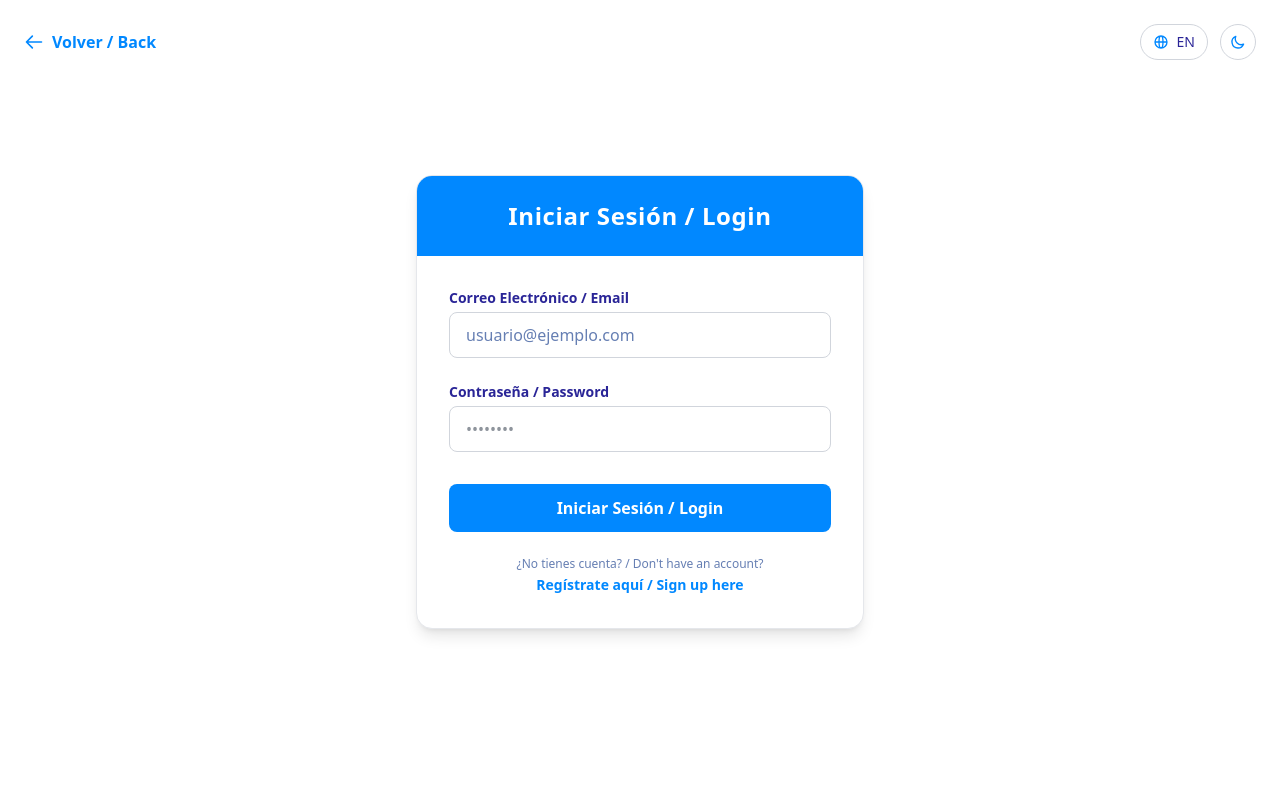
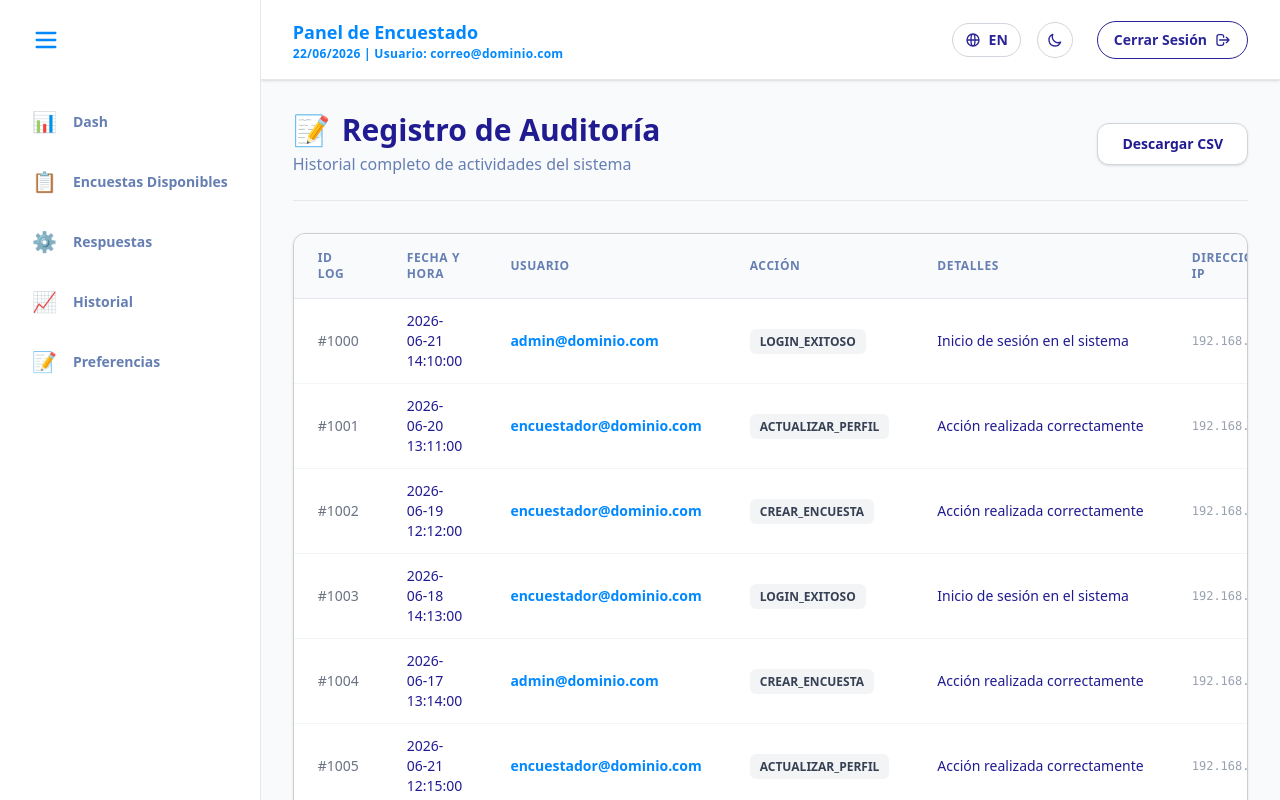
Before and after one commit to JaimeGD07/SolveSystem, an Angular app: page /auditoria in a window 1280 px wide. Before the commit this address led to /auth/login. Built offline with nearby package versions, Linux system fonts and the light colour scheme.

Commit message:
visuales de auditoria de admin

```diff
--- a/src/app/app.routes.ts
+++ b/src/app/app.routes.ts
@@ -70,6 +70,10 @@ export const routes: Routes = [
     path: 'reportes',
     loadComponent: () => import('./features/admin/pages/reportes/reportes.component').then(m => m.ReportesComponent)
   },
+  {
+    path: 'auditoria',
+    loadComponent: () => import('./features/admin/pages/auditoria/auditoria.component').then(m => m.AuditoriaComponent)
+  },
   // {
   //   path: 'config',
   //   canActivate: [authGuard],
@@ -86,14 +90,14 @@ export const routes: Routes = [
   //       .then((m) => m.PlaceholderPageComponent),
   //   data: { title: 'Reportes Generales' }
   // },
-  {
-    path: 'auditoria',
-    canActivate: [authGuard],
-    loadComponent: () =>
-      import('./features/placeholder-page/placeholder-page.component')
-        .then((m) => m.PlaceholderPageComponent),
-    data: { title: 'Bitácora de Auditoría' }
-  },
+  // {
+  //   path: 'auditoria',
+  //   canActivate: [authGuard],
+  //   loadComponent: () =>
+  //     import('./features/placeholder-page/placeholder-page.component')
+  //       .then((m) => m.PlaceholderPageComponent),
+  //   data: { title: 'Bitácora de Auditoría' }
+  // },
   {
     path: 'respuestas',
     canActivate: [authGuard],
--- /dev/null
+++ b/src/app/core/models/auditoria.model.ts
@@ -0,0 +1,8 @@
+export interface AuditoriaLog {
+  id: number;
+  fechaHora: string; // Ej: '2026-06-21 14:30:00'
+  usuario: string; // Email de quien hizo la acción
+  accion: string; // Ej: 'LOGIN', 'CREAR_ENCUESTA', 'ELIMINAR_USUARIO'
+  detalles: string;
+  ip: string;
+}
--- /dev/null
+++ b/src/app/features/admin/pages/auditoria/auditoria.component.html
@@ -0,0 +1,90 @@
+<div class="flex h-screen bg-gray-50 overflow-hidden font-sans text-solve-darker">
+
+  <app-sidebar></app-sidebar>
+
+  <div class="flex-1 flex flex-col h-screen overflow-hidden">
+    <app-header></app-header>
+
+    <main class="flex-1 overflow-x-hidden overflow-y-auto p-8">
+      <div class="max-w-6xl mx-auto">
+
+        <div class="flex flex-col md:flex-row justify-between items-start md:items-center mb-8 gap-4 border-b border-gray-200 pb-6">
+          <div>
+            <h1 class="text-3xl font-extrabold text-solve-darker flex items-center gap-3">
+              <span>📝</span> Registro de Auditoría
+            </h1>
+            <p class="text-solve-text-muted mt-1 text-base font-medium">Historial completo de actividades del sistema</p>
+          </div>
+
+          <button class="bg-white border border-gray-300 hover:bg-gray-50 text-solve-darker font-bold py-2.5 px-6 rounded-xl transition-colors text-sm shadow-sm flex items-center gap-2">
+            Descargar CSV
+          </button>
+        </div>
+
+        <div class="bg-white border border-solve-gray rounded-xl shadow-sm flex flex-col">
+
+          <div class="overflow-x-auto rounded-t-xl">
+            <table class="w-full text-left border-collapse">
+              <thead>
+                <tr class="text-xs text-solve-text-muted font-bold uppercase tracking-wider border-b border-gray-200 bg-gray-50">
+                  <th class="py-4 px-6">ID Log</th>
+                  <th class="py-4 px-6">Fecha y Hora</th>
+                  <th class="py-4 px-6">Usuario</th>
+                  <th class="py-4 px-6">Acción</th>
+                  <th class="py-4 px-6">Detalles</th>
+                  <th class="py-4 px-6">Dirección IP</th>
+                </tr>
+              </thead>
+              <tbody class="text-sm font-medium text-solve-darker">
+                @for (log of paginatedLogs(); track log.id) {
+                  <tr class="border-b border-gray-100 last:border-b-0 hover:bg-solve-pale/20 transition-colors">
+                    <td class="py-3 px-6 text-gray-500">#{{ log.id }}</td>
+                    <td class="py-3 px-6">{{ log.fechaHora }}</td>
+                    <td class="py-3 px-6 text-solve-primary font-bold">{{ log.usuario }}</td>
+                    <td class="py-3 px-6">
+                      <span class="px-2.5 py-1 rounded-md text-xs font-bold bg-gray-100 text-gray-700">
+                        {{ log.accion }}
+                      </span>
+                    </td>
+                    <td class="py-3 px-6 truncate max-w-xs" [title]="log.detalles">{{ log.detalles }}</td>
+                    <td class="py-3 px-6 text-gray-400 font-mono text-xs">{{ log.ip }}</td>
+                  </tr>
+                }
+              </tbody>
+            </table>
+          </div>
+
+          <div class="p-4 border-t border-gray-200 bg-gray-50 flex flex-col sm:flex-row justify-between items-center gap-4 rounded-b-xl">
+            <span class="text-sm font-medium text-gray-500">
+              Mostrando <span class="font-bold text-solve-darker">{{ startIndexDisplay() }}</span> a
+              <span class="font-bold text-solve-darker">{{ endIndexDisplay() }}</span> de
+              <span class="font-bold text-solve-darker">{{ logs().length }}</span> registros
+            </span>
+
+            <div class="flex items-center gap-2">
+              <button
+                (click)="prevPage()"
+                [disabled]="currentPage() === 1"
+                class="px-4 py-2 border border-gray-300 rounded-lg text-sm font-bold text-solve-darker hover:bg-gray-100 disabled:opacity-50 disabled:cursor-not-allowed transition-colors">
+                Anterior
+              </button>
+
+              <span class="text-sm font-bold text-solve-primary px-2">
+                Página {{ currentPage() }} de {{ totalPages() }}
+              </span>
+
+              <button
+                (click)="nextPage()"
+                [disabled]="currentPage() === totalPages()"
+                class="px-4 py-2 border border-gray-300 rounded-lg text-sm font-bold text-solve-darker hover:bg-gray-100 disabled:opacity-50 disabled:cursor-not-allowed transition-colors">
+                Siguiente
+              </button>
+            </div>
+          </div>
+
+        </div>
+
+      </div>
+    </main>
+  </div>
+</div>
--- /dev/null
+++ b/src/app/features/admin/pages/auditoria/auditoria.component.ts
@@ -0,0 +1,52 @@
+import { Component, ChangeDetectionStrategy, signal, computed } from '@angular/core';
+import { SidebarComponent } from '../../../../layout/sidebar/sidebar.component';
+import { HeaderComponent } from '../../../../layout/header/header.component';
+import { AuditoriaLog } from '../../../../core/models/auditoria.model';
+
+@Component({
+  selector: 'app-auditoria',
+  imports: [SidebarComponent, HeaderComponent],
+  templateUrl: './auditoria.component.html',
+  changeDetection: ChangeDetectionStrategy.OnPush
+})
+export class AuditoriaComponent {
+  // Generamos 23 logs simulados para probar las 3 páginas
+  logs = signal<AuditoriaLog[]>(Array.from({ length: 23 }, (_, i) => ({
+    id: 1000 + i,
+    fechaHora: `2026-06-${21 - (i % 5)} 1${4 - (i % 3)}:${10 + i}:00`,
+    usuario: i % 4 === 0 ? 'admin@dominio.com' : 'encuestador@dominio.com',
+    accion: i % 3 === 0 ? 'LOGIN_EXITOSO' : (i % 2 === 0 ? 'CREAR_ENCUESTA' : 'ACTUALIZAR_PERFIL'),
+    detalles: i % 3 === 0 ? 'Inicio de sesión en el sistema' : 'Acción realizada correctamente',
+    ip: `192.168.1.${10 + i}`
+  })));
+
+  // ESTADO DE PAGINACIÓN
+  currentPage = signal<number>(1);
+  itemsPerPage = signal<number>(10);
+
+  // SIGNALS COMPUTADOS PARA LA LÓGICA DE TABLA
+  totalPages = computed(() => Math.ceil(this.logs().length / this.itemsPerPage()));
+
+  // Cortamos el arreglo exacto para la página actual
+  paginatedLogs = computed(() => {
+    const startIndex = (this.currentPage() - 1) * this.itemsPerPage();
+    return this.logs().slice(startIndex, startIndex + this.itemsPerPage());
+  });
+
+  // Cálculos para mostrar "Mostrando X a Y de Z"
+  startIndexDisplay = computed(() => (this.currentPage() - 1) * this.itemsPerPage() + 1);
+  endIndexDisplay = computed(() => Math.min(this.currentPage() * this.itemsPerPage(), this.logs().length));
+
+  // MÉTODOS DE CONTROL
+  nextPage(): void {
+    if (this.currentPage() < this.totalPages()) {
+      this.currentPage.update(p => p + 1);
+    }
+  }
+
+  prevPage(): void {
+    if (this.currentPage() > 1) {
+      this.currentPage.update(p => p - 1);
+    }
+  }
+}
--- a/src/app/features/admin/pages/gestion-catalogos/gestion-catalogos.component.ts
+++ b/src/app/features/admin/pages/gestion-catalogos/gestion-catalogos.component.ts
@@ -7,7 +7,7 @@ import { CategoriaCatalogo } from '../../../../core/models/catalogo.model';
 
 @Component({
   selector: 'app-gestion-catalogos',
-  imports: [SidebarComponent, HeaderComponent, RouterLink],
+  imports: [SidebarComponent, HeaderComponent], //routerlink quitado del import
   templateUrl: './gestion-catalogos.component.html',
   changeDetection: ChangeDetectionStrategy.OnPush
 })
--- a/src/app/features/admin/pages/gestion-roles/gestion-roles.component.ts
+++ b/src/app/features/admin/pages/gestion-roles/gestion-roles.component.ts
@@ -15,7 +15,7 @@ interface Rol {
 
 @Component({
   selector: 'app-gestion-roles',
-  imports: [SidebarComponent, HeaderComponent, RouterLink],
+  imports: [SidebarComponent, HeaderComponent], //routerlink quitado del import
   templateUrl: './gestion-roles.component.html',
   changeDetection: ChangeDetectionStrategy.OnPush
 })
```
